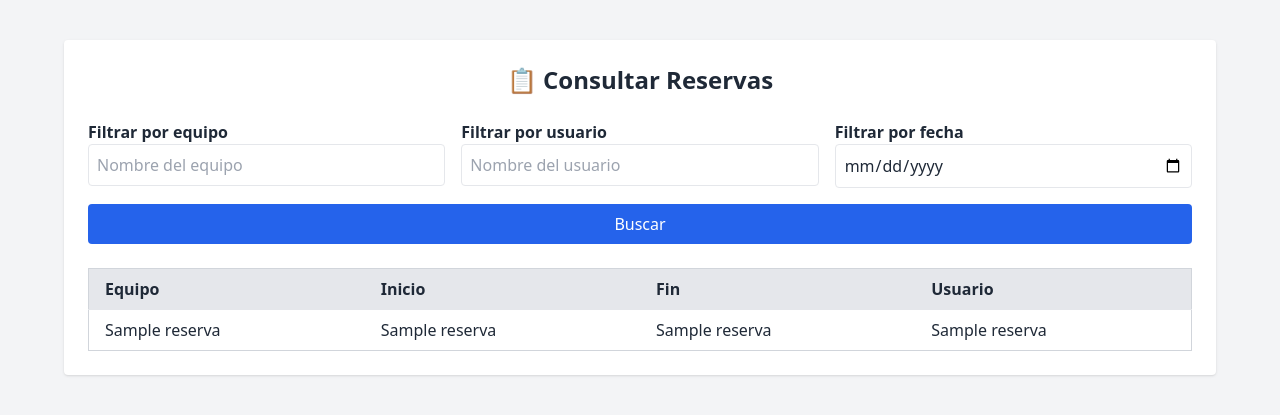
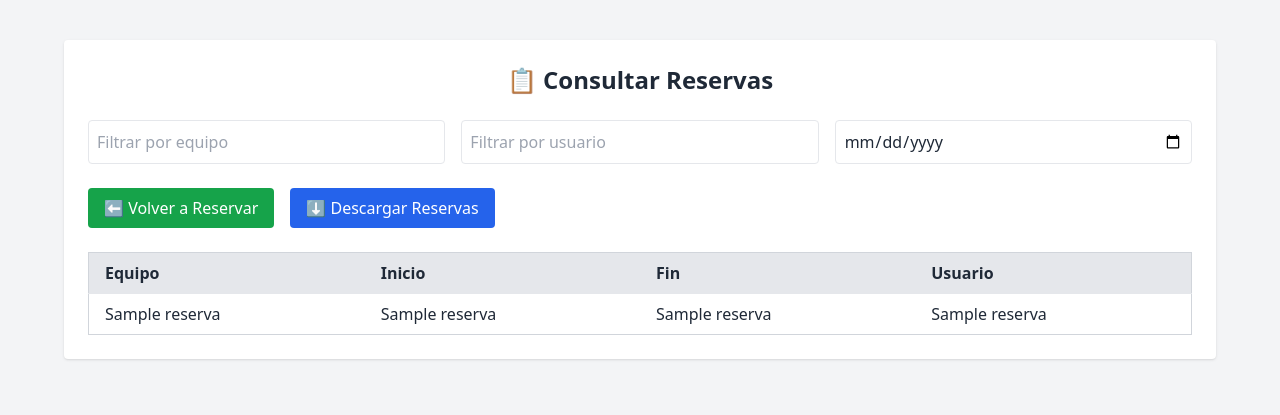
Before and after one commit to dugaveral/lab-reservas, a Flask app: page /reservas in a window 1280 px wide. Shown: the top 415 px of the page. Run offline with Flask 3, Linux system fonts and the light colour scheme; a database or web service that is not in the repository returns one stand-in record (values such as "Sample title"); some libraries are stand-ins or nearby versions.

Commit message:
🔍 Mejorar consulta de reservas: búsqueda reactiva, botón volver y descarga

```diff
--- a/templates/ver_reservas.html
+++ b/templates/ver_reservas.html
@@ -4,31 +4,48 @@
   <meta charset="UTF-8">
   <title>Consultar Reservas</title>
   <script src="https://cdn.tailwindcss.com"></script>
+  <script>
+    function filtrarTabla() {
+      const inputEquipo = document.getElementById("busqueda-equipo").value.toLowerCase();
+      const inputUsuario = document.getElementById("busqueda-usuario").value.toLowerCase();
+      const inputFecha = document.getElementById("busqueda-fecha").value;
+      const filas = document.querySelectorAll("#tabla-reservas tbody tr");
+
+      filas.forEach(fila => {
+        const equipo = fila.querySelector(".equipo").textContent.toLowerCase();
+        const usuario = fila.querySelector(".usuario").textContent.toLowerCase();
+        const fecha = fila.querySelector(".inicio").textContent.slice(0,10);
+
+        const coincideEquipo = equipo.includes(inputEquipo);
+        const coincideUsuario = usuario.includes(inputUsuario);
+        const coincideFecha = !inputFecha || fecha === inputFecha;
+
+        if (coincideEquipo && coincideUsuario && coincideFecha) {
+          fila.style.display = "";
+        } else {
+          fila.style.display = "none";
+        }
+      });
+    }
+  </script>
 </head>
 <body class="bg-gray-100 text-gray-800">
   <div class="max-w-6xl mx-auto p-6 bg-white shadow rounded mt-10">
     <h1 class="text-2xl font-bold text-center mb-6">📋 Consultar Reservas</h1>
 
-    <form method="get" class="mb-6 grid grid-cols-1 md:grid-cols-3 gap-4">
-      <div>
-        <label class="block font-semibold">Filtrar por equipo</label>
-        <input type="text" name="equipo" placeholder="Nombre del equipo" class="w-full border p-2 rounded" value="{{ request.args.get('equipo', '') }}">
-      </div>
-      <div>
-        <label class="block font-semibold">Filtrar por usuario</label>
-        <input type="text" name="usuario" placeholder="Nombre del usuario" class="w-full border p-2 rounded" value="{{ request.args.get('usuario', '') }}">
-      </div>
-      <div>
-        <label class="block font-semibold">Filtrar por fecha</label>
-        <input type="date" name="fecha" class="w-full border p-2 rounded" value="{{ request.args.get('fecha', '') }}">
-      </div>
-      <div class="col-span-1 md:col-span-3">
-        <button type="submit" class="bg-blue-600 text-white px-4 py-2 rounded w-full hover:bg-blue-700">Buscar</button>
-      </div>
-    </form>
+    <div class="grid grid-cols-1 md:grid-cols-3 gap-4 mb-6">
+      <input type="text" id="busqueda-equipo" oninput="filtrarTabla()" placeholder="Filtrar por equipo" class="w-full border p-2 rounded">
+      <input type="text" id="busqueda-usuario" oninput="filtrarTabla()" placeholder="Filtrar por usuario" class="w-full border p-2 rounded">
+      <input type="date" id="busqueda-fecha" onchange="filtrarTabla()" class="w-full border p-2 rounded">
+    </div>
+
+    <div class="flex flex-col md:flex-row gap-4 mb-6">
+      <a href="/reservar" class="bg-green-600 text-white px-4 py-2 rounded text-center hover:bg-green-700 w-full md:w-auto">⬅️ Volver a Reservar</a>
+      <a href="/descargar" class="bg-blue-600 text-white px-4 py-2 rounded text-center hover:bg-blue-700 w-full md:w-auto">⬇️ Descargar Reservas</a>
+    </div>
 
     <div class="overflow-x-auto">
-      <table class="min-w-full bg-white border border-gray-300">
+      <table id="tabla-reservas" class="min-w-full bg-white border border-gray-300">
         <thead class="bg-gray-200">
           <tr>
             <th class="px-4 py-2 text-left">Equipo</th>
@@ -40,14 +57,14 @@
         <tbody>
           {% for r in reservas %}
           <tr class="border-t">
-            <td class="px-4 py-2">{{ r[1] }}</td>
-            <td class="px-4 py-2">{{ r[2] }}</td>
+            <td class="px-4 py-2 equipo">{{ r[1] }}</td>
+            <td class="px-4 py-2 inicio">{{ r[2] }}</td>
             <td class="px-4 py-2">{{ r[3] }}</td>
-            <td class="px-4 py-2">{{ r[4] }}</td>
+            <td class="px-4 py-2 usuario">{{ r[4] }}</td>
           </tr>
           {% else %}
           <tr>
-            <td class="px-4 py-2 text-center text-gray-500" colspan="4">No hay reservas con esos filtros.</td>
+            <td class="px-4 py-2 text-center text-gray-500" colspan="4">No hay reservas registradas.</td>
           </tr>
           {% endfor %}
         </tbody>
```
